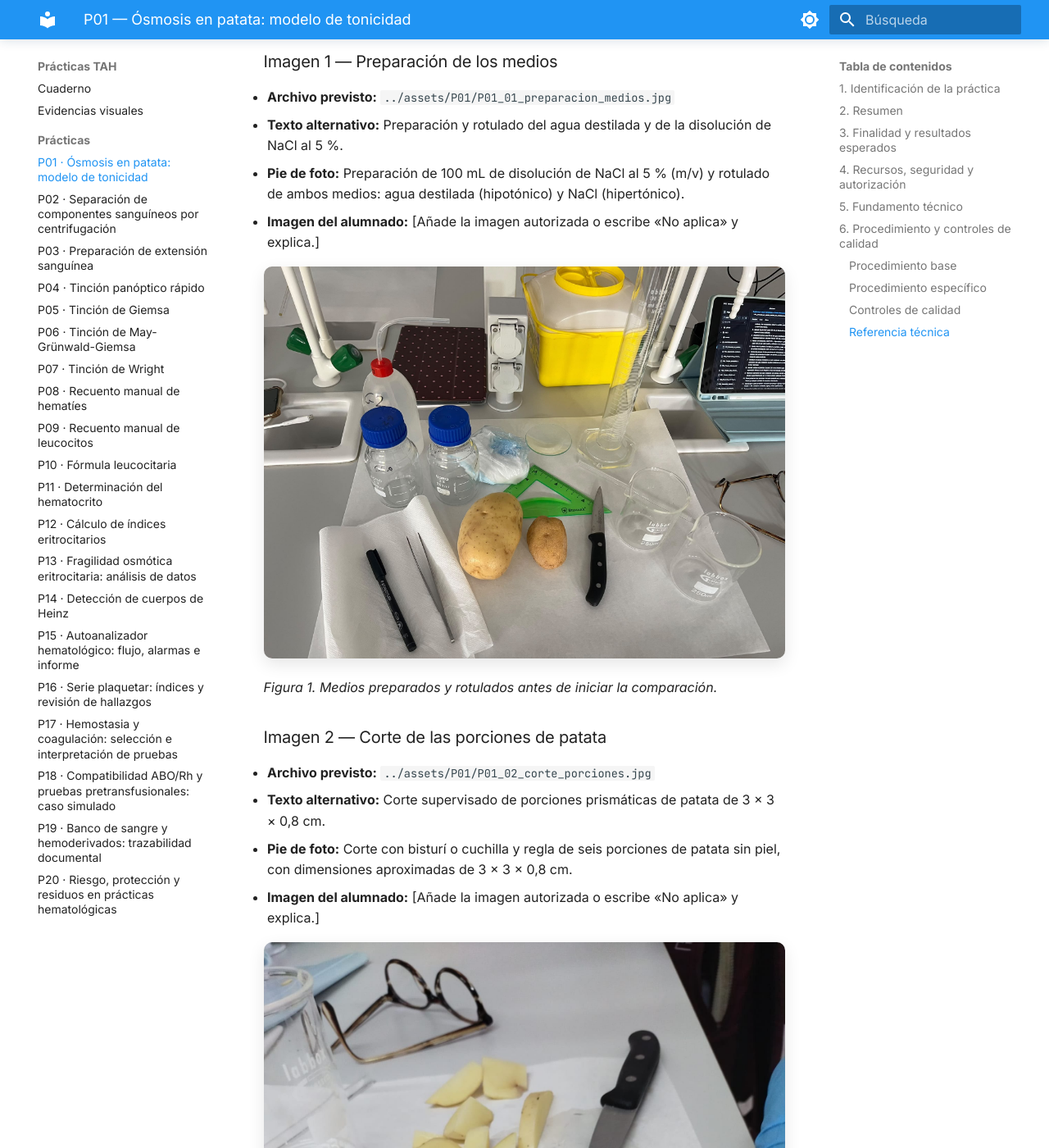
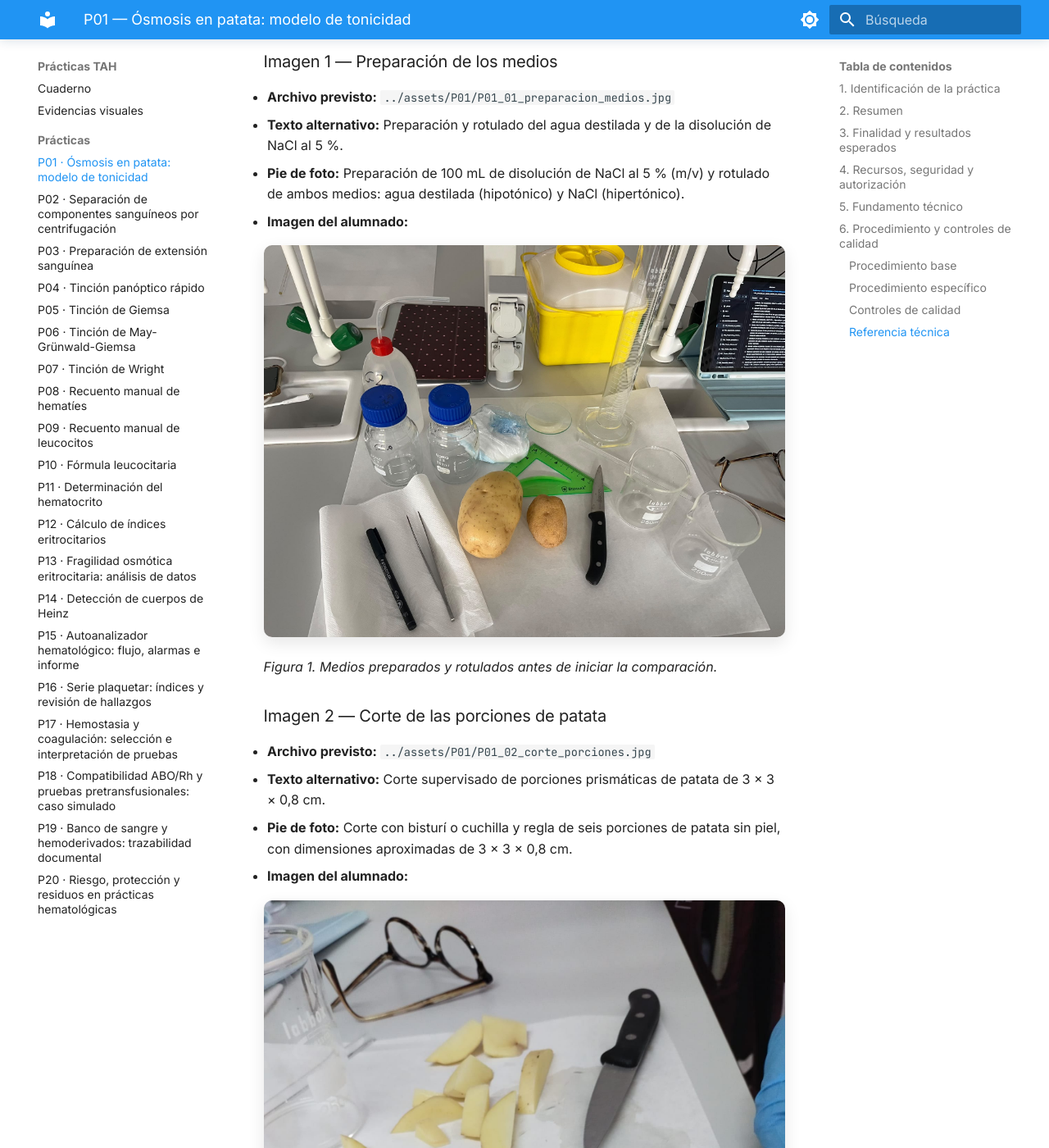
Before and after one commit to PaulaEscobarParra/CUADERNO-PRACTICAS-HEMATOLOGIA---PAULA, an MkDocs documentation site: the page built from docs/practicas-generadas/P01_Osmosis_en_patata_modelo_de_tonicidad.md, in a window 1280 px wide and 1400 px high, scrolled down 7806 px. Shown: the whole window at 82% size. Built offline with MkDocs 1.6.1 and Material for MkDocs 9.7.7, drawn with Linux system fonts in a browser that asks for light colours; some of the changed text lies outside the part shown.

Commit message:
Update P01_Osmosis_en_patata_modelo_de_tonicidad.md

```diff
--- a/docs/practicas-generadas/P01_Osmosis_en_patata_modelo_de_tonicidad.md
+++ b/docs/practicas-generadas/P01_Osmosis_en_patata_modelo_de_tonicidad.md
@@ -161,7 +161,7 @@ Añade entre **5 y 8 evidencias visuales** que cubran la preparación, las fases
 - **Archivo previsto:** `../assets/P01/P01_01_preparacion_medios.jpg`
 - **Texto alternativo:** Preparación y rotulado del agua destilada y de la disolución de NaCl al 5 %.
 - **Pie de foto:** Preparación de 100 mL de disolución de NaCl al 5 % (m/v) y rotulado de ambos medios: agua destilada (hipotónico) y NaCl (hipertónico).
-- **Imagen del alumnado:** [Añade la imagen autorizada o escribe «No aplica» y explica.]
+- **Imagen del alumnado:**
 
 ![Preparación y rotulado del agua destilada y de la disolución de NaCl al 5 %.](../assets/P01/P01_01_preparacion_medios.jpg)
 
@@ -172,7 +172,7 @@ Añade entre **5 y 8 evidencias visuales** que cubran la preparación, las fases
 - **Archivo previsto:** `../assets/P01/P01_02_corte_porciones.jpg`
 - **Texto alternativo:** Corte supervisado de porciones prismáticas de patata de 3 × 3 × 0,8 cm.
 - **Pie de foto:** Corte con bisturí o cuchilla y regla de seis porciones de patata sin piel, con dimensiones aproximadas de 3 × 3 × 0,8 cm.
-- **Imagen del alumnado:** [Añade la imagen autorizada o escribe «No aplica» y explica.]
+- **Imagen del alumnado:**
 
 ![Corte supervisado de porciones prismáticas de patata de 3 × 3 × 0,8 cm.](../assets/P01/P01_02_corte_porciones.jpg)
 
@@ -183,7 +183,7 @@ Añade entre **5 y 8 evidencias visuales** que cubran la preparación, las fases
 - **Archivo previsto:** `../assets/P01/P01_03_pesada_inmersion.jpg`
 - **Texto alternativo:** Pesada inicial de los grupos de patata e inmersión separada en cada medio.
 - **Pie de foto:** Registro de la masa inicial de cada grupo y colocación de tres porciones en cada recipiente, cubiertas por el medio correspondiente.
-- **Imagen del alumnado:** [Añade la imagen autorizada o escribe «No aplica» y explica.]
+- **Imagen del alumnado:**
 
 ![Pesada inicial de los grupos de patata e inmersión separada en cada medio.](../assets/P01/P01_03_pesada_inmersion.jpg)
 
@@ -205,7 +205,7 @@ Añade entre **5 y 8 evidencias visuales** que cubran la preparación, las fases
 - **Archivo previsto:** `../assets/P01/P01_05_comparacion_resultados.jpg`
 - **Texto alternativo:** Comparación final de las porciones y de las masas iniciales y finales en ambos medios.
 - **Pie de foto:** Comparación de los grupos tras la inmersión y de sus masas iniciales y finales; anota el cambio observado sin extrapolarlo fuera del modelo vegetal.
-- **Imagen del alumnado:** [Añade la imagen autorizada o escribe «No aplica» y explica.]
+- **Imagen del alumnado:**
 
 ![Comparación final de las porciones y de las masas iniciales y finales en ambos medios.](../assets/P01/P01_05_comparacion_resultados.jpg)
 
```
